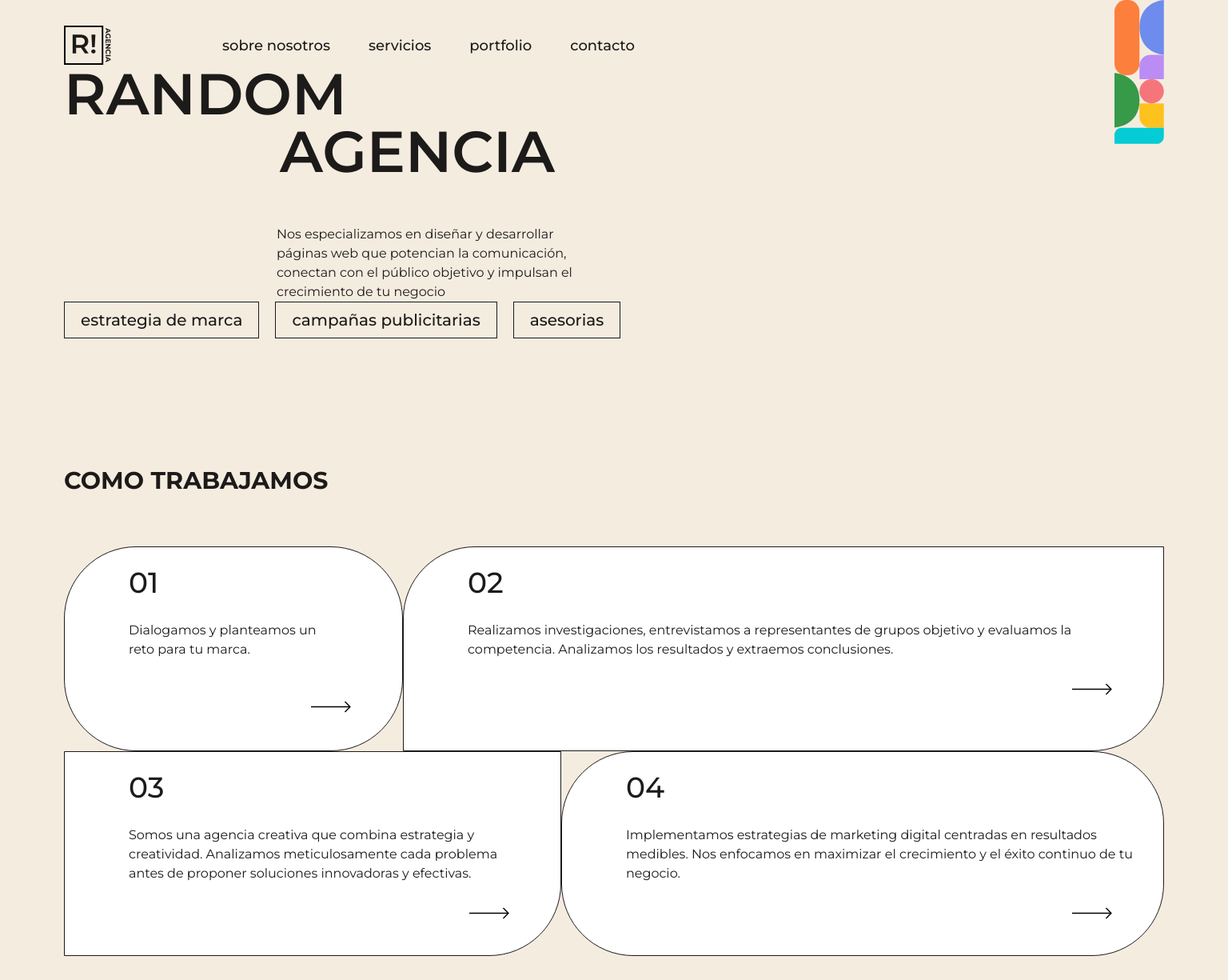
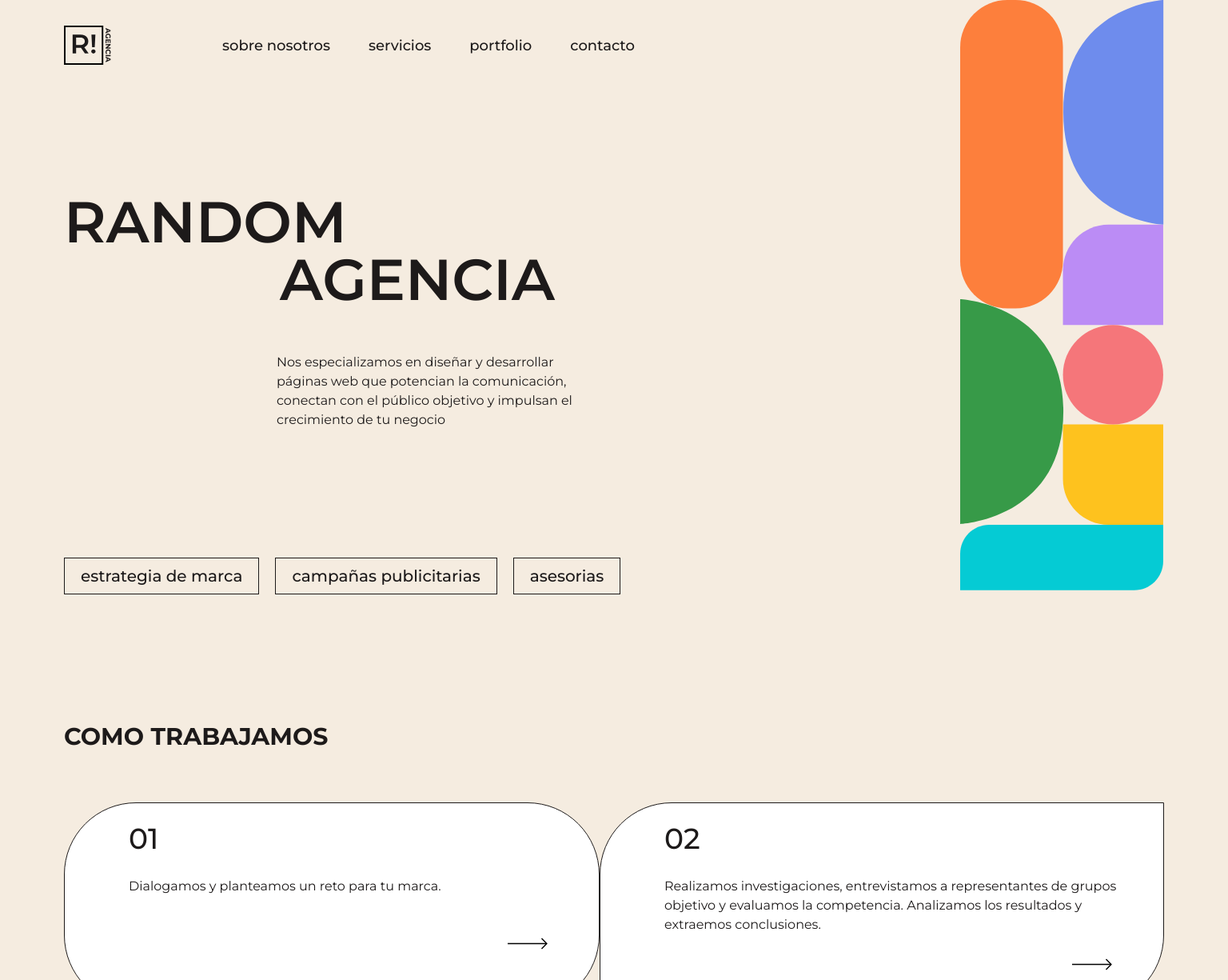
Before and after one commit to Franciscof94/random-agency, a Next.js app: page / in a window 1536 px wide. Shown: the top 1225 px of the page at 80% size. Built offline with nearby package versions, Linux system fonts and the light colour scheme; no server answers.

Commit message:
fix styles responsive

```diff
--- a/src/app/components/AboutUs/Cards.tsx
+++ b/src/app/components/AboutUs/Cards.tsx
@@ -10,7 +10,7 @@ export const Cards = ({ isMobile }: Props) => {
     return (
         <div>
             <div className='flex'>
-                <div className='w-full max-w-[424px] h-72 sm:h-56 md:h-56 lg:h-64 xl:h-64 border-solid border-[1px] border-black-80 rounded-[70px] sm:rounded-[90px] bg-white'>
+                <div className='w-full max-w-[500px] 2xl:max-w-[670px] h-72 sm:h-56 md:h-56 lg:h-64 xl:h-64 border-solid border-[1px] border-black-80 rounded-[70px] sm:rounded-[90px] bg-white'>
                     <SectionNumbers className='pl-8 pt-4 sm:pl-14 sm:pt-4 md:pl-14 md:pt-4 lg:pl-20 lg:pt-6 xl:pl-20 xl:pt-6 text-xl sm:text-3xl lg:text-4xl'>01</SectionNumbers>
                     <p className=' px-6 text-center sm:text-start sm:p-0 md:px-6 lg:px-20 xl:px-20 sm:py-3 md:py-4 lg:py-5 xl:py-7 text-[13px] sm:text-sm md:text-sm lg:text-base'>Dialogamos y planteamos un reto para tu marca.</p>
                     {!isMobile && <Arrow className='float-end mx-16 py-6' />}
--- a/src/app/globals.css
+++ b/src/app/globals.css
@@ -51,7 +51,7 @@ body {
 
 @media (min-width: 1440px) {
   .image-container img {
-    width: 245px;
+    width: 255px;
     height: auto;
   }
 }
@@ -86,7 +86,7 @@ body {
 
 
 @media (min-width: 1440px) {
-  .image-container img {
+  .logo-image-container img {
     width: 62px;
     height: auto;
   }
```
